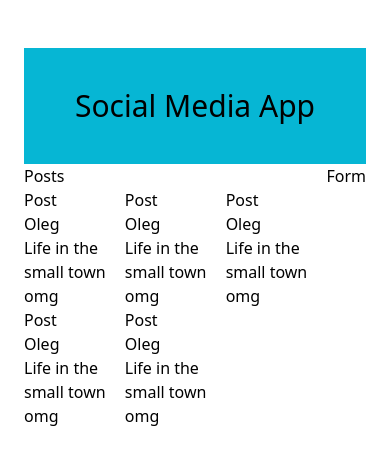
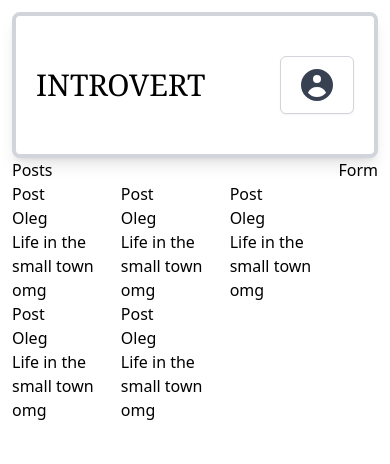
Before and after one commit to megapolisboy/social-media-app-frontend, a React (Create React App) app: page / in a window 390 px wide. Shown: the top 464 px of the page. Built offline with nearby package versions, Linux system fonts and the light colour scheme.

Commit message:
responsive header added

```diff
--- /dev/null
+++ b/src/components/Header.tsx
@@ -0,0 +1,99 @@
+import { useState } from "react";
+
+const Header = () => {
+  const [menuActive, setMenuActive] = useState(false);
+  return (
+    <div
+      className="flex bg-white rounded-lg border-4 shadow-lg border-gray-300 w-full
+    text-center py-10 justify-between text-3xl items-center px-5"
+    >
+      <h1 className="text-3xl md:text-5xl font-serif">INTROVERT</h1>
+      <div className="hidden md:flex items-center gap-5 ">
+        <button className="w-10 h-10 cursor-pointer">
+          <svg
+            xmlns="http://www.w3.org/2000/svg"
+            className="h-10 w-10"
+            viewBox="0 0 20 20"
+            fill="currentColor"
+          >
+            <path
+              fillRule="evenodd"
+              d="M18 10a8 8 0 11-16 0 8 8 0 0116 0zm-6-3a2 2 0 11-4 0 2 2 0 014 0zm-2 4a5 5 0 00-4.546 2.916A5.986 5.986 0 0010 16a5.986 5.986 0 004.546-2.084A5 5 0 0010 11z"
+              clipRule="evenodd"
+            />
+          </svg>
+        </button>
+        <button className="p-2 rounded-md bg-white border-none cursor-pointer text-2xl hover:bg-gray-200">
+          Test User
+        </button>
+        <button className="bg-blue-500 rounded-lg text-white text-lg px-3 py-2 hover:bg-blue-700">
+          LOG OUT
+        </button>
+      </div>
+      <div className="relative inline-block text-left md:hidden">
+        <div>
+          <button
+            type="button"
+            className="inline-flex justify-center w-full rounded-md border border-gray-300 shadow-sm px-4 py-2 bg-white text-sm font-medium text-gray-700 hover:bg-gray-50 focus:outline-none focus:ring-2 focus:ring-offset-2 focus:ring-offset-gray-100 focus:ring-indigo-500"
+            id="menu-button"
+            aria-expanded="true"
+            aria-haspopup="true"
+            onClick={() => setMenuActive(!menuActive)}
+          >
+            <svg
+              xmlns="http://www.w3.org/2000/svg"
+              className="h-10 w-10"
+              viewBox="0 0 20 20"
+              fill="currentColor"
+            >
+              <path
+                fillRule="evenodd"
+                d="M18 10a8 8 0 11-16 0 8 8 0 0116 0zm-6-3a2 2 0 11-4 0 2 2 0 014 0zm-2 4a5 5 0 00-4.546 2.916A5.986 5.986 0 0010 16a5.986 5.986 0 004.546-2.084A5 5 0 0010 11z"
+                clipRule="evenodd"
+              />
+            </svg>
+          </button>
+        </div>
+
+        <div
+          className={` ${
+            !menuActive && "hidden"
+          } origin-top-right absolute right-0 mt-2 w-56 rounded-md shadow-lg bg-white ring-1 ring-black ring-opacity-5 focus:outline-none`}
+          role="menu"
+          tabIndex={-1}
+          aria-orientation="vertical"
+          aria-labelledby="menu-button"
+        >
+          <div className="py-1" role="none">
+            <button
+              className="text-gray-700 block px-4 py-2 text-sm"
+              role="menuitem"
+              id="menu-item-0"
+              tabIndex={-1}
+            >
+              Log in
+            </button>
+            <button
+              className="text-gray-700 block px-4 py-2 text-sm"
+              role="menuitem"
+              id="menu-item-1"
+              tabIndex={-1}
+            >
+              Test User
+            </button>
+            <button
+              className="text-gray-700 block px-4 py-2 text-sm"
+              role="menuitem"
+              id="menu-item-2"
+              tabIndex={-1}
+            >
+              Log out
+            </button>
+          </div>
+        </div>
+      </div>
+    </div>
+  );
+};
+
+export default Header;
--- a/src/pages/MainPage.tsx
+++ b/src/pages/MainPage.tsx
@@ -1,12 +1,11 @@
 import Form from "../components/Form";
+import Header from "../components/Header";
 import Posts from "../components/Posts";
 
 const MainPage = () => {
   return (
-    <div className="flex flex-col items-center mx-6 my-12">
-      <div className="bg-cyan-500 w-full text-center py-10 text-3xl">
-        Social Media App
-      </div>
+    <div className="flex flex-col items-center mx-3 my-3">
+      <Header />
       <div className="flex w-full">
         {/* TODO: get posts from REDUX */}
         <Posts
```
